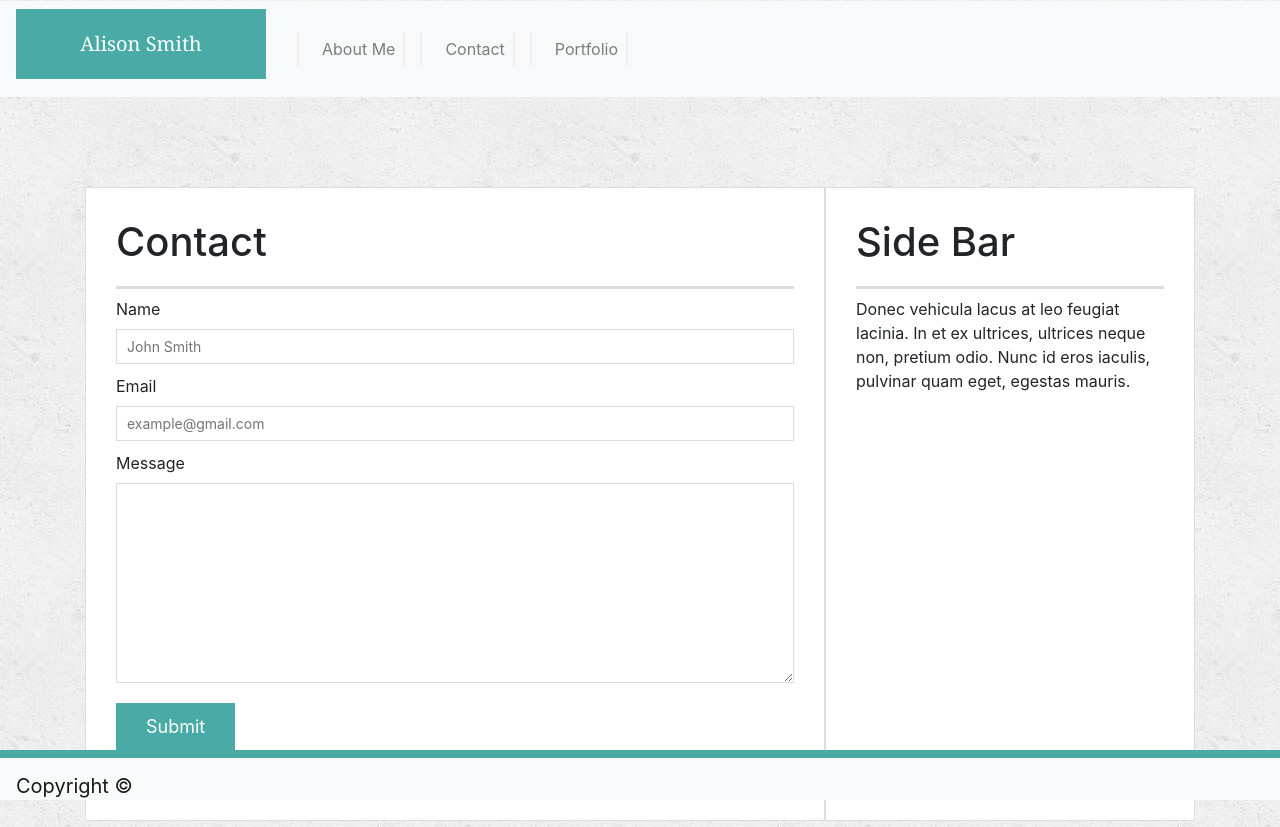
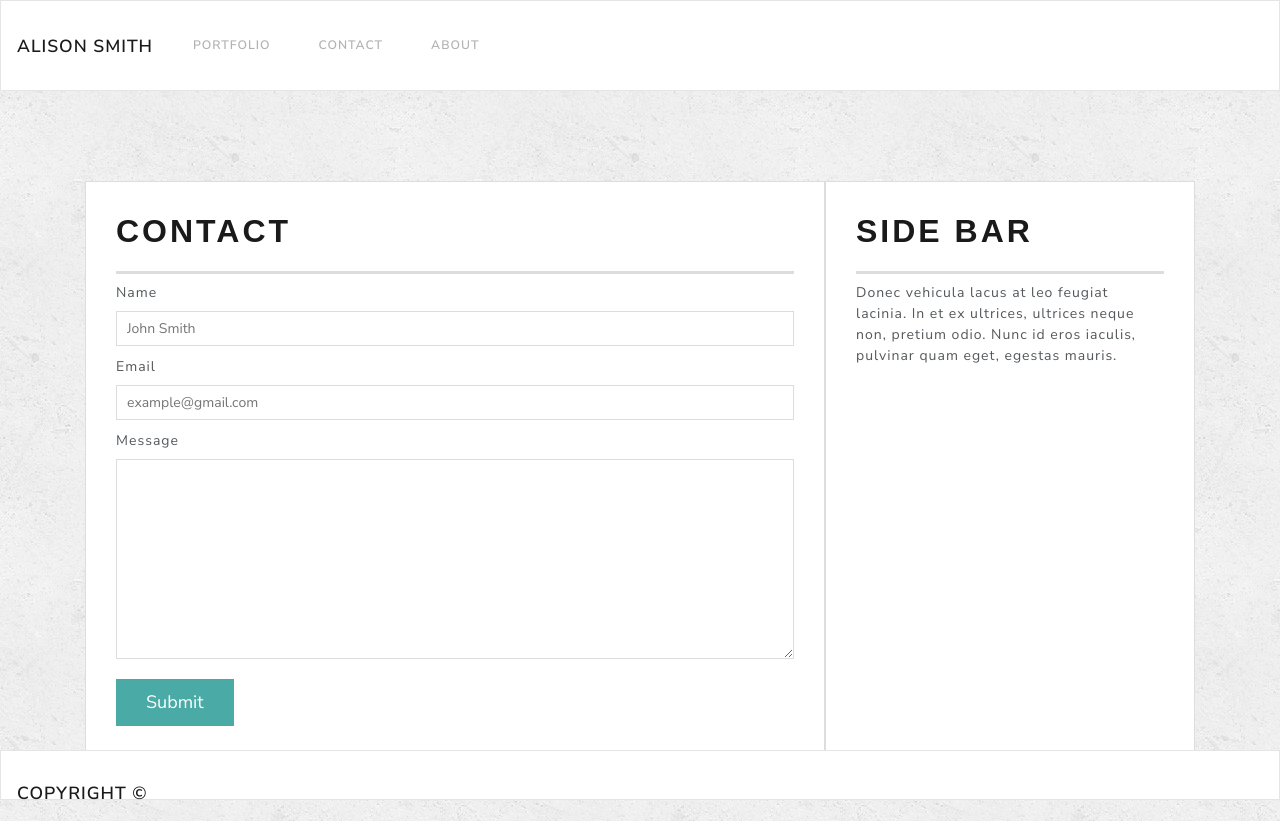
Before and after one commit to smithpyz/Bootstrap-Portfolio, a plain HTML site: page contact.html in a window 1280 px wide. Drawn offline with nearby package versions, Linux system fonts and the light colour scheme.

Commit message:
changes to style

```diff
--- a/assets/css/style.css
+++ b/assets/css/style.css
@@ -33,7 +33,7 @@ p:last-child {
 h1,
 h2,
 h3 {
-  font-family: Georgia, Times, "Times New Roman", serif;
+  font-family: Arial, Helvetica, sans-serif;
   font-weight: 700;
   color: #4aaaa5;
 }
@@ -52,49 +52,7 @@ h3 {
 
 /* header */
 
-#masthead {
-  position: fixed;
-  z-index: 99;
-  width: 100%;
-  margin: 0 0 30px;
-  overflow: auto;
-  color: #fff;
-  background: #fff;
-  border-bottom: 1px solid #ccc;
-}
 
-#logo {
-  margin-bottom: 10px;
-  float: left;
-  width: 250px;
-  height: 45%;
-  font-family: Georgia, Times, "Times New Roman", serif;
-  font-size: 20px;
-  font-weight: 500;
-  line-height: 3;
-  color: #fff;
-  text-align: center;
-  text-decoration: none;
-  background: #4aaaa5;
-}
-
-
-.navbar {
-  float: clear;
-  margin-top: 1px;
-}
-
-li.nav-item {
-  display: inline-block;
-  padding-left: 15px;
-  margin-left: 15px;
-  line-height: 18px;
-  color: #999;
-  text-decoration: none;
-  border-spacing: 3px;
-  border-left: 2px solid #efefef;
-  border-right: 2px solid #efefef;
-}
 
 /* footer */
 
--- a/contact.html
+++ b/contact.html
@@ -1,27 +1,44 @@
-<!doctype html>
-<html lang="en-us">
-
 <head>
   <meta charset="UTF-8">
   <title>Alison</title>
   <link rel="stylesheet" type="text/css" href="assets/css/reset.css">
   <link rel="stylesheet" type="text/css" href="assets/css/style.css">
-  <link rel="stylesheet" href="https://stackpath.bootstrapcdn.com/bootstrap/4.1.1/css/bootstrap.min.css" integrity="sha384-WskhaSGFgHYWDcbwN70/dfYBj47jz9qbsMId/iRN3ewGhXQFZCSftd1LZCfmhktB" crossorigin="anonymous">
+  <link href="https://stackpath.bootstrapcdn.com/bootswatch/4.1.2/lux/bootstrap.min.css" rel="stylesheet" integrity="sha384-58Vxhfld+b/l9kgnC3BTqFfoqWobrpZKMIaWTgND+yN43GDm0zBTE+j3BpPQAuTb"
+    crossorigin="anonymous">
   <meta name="viewport" content="width=device-width, initial-scale=1, shrink-to-fit=no">
 </head>
 
 <body>
 
-<nav class="navbar navbar-expand-lg navbar-light bg-light">
-  <a class="navbar-brand" a id="logo" href="#">Alison Smith</a>
-  <button class="navbar-toggler" type="button" data-toggle="collapse" data-target="#navbarTogglerDemo02" aria-controls="navbarTogglerDemo02" aria-expanded="false" aria-label="Toggle navigation">
-    <span class="navbar-toggler-icon"></span>
-  </button>
+  <nav class="navbar navbar-expand-lg navbar-light bg-light">
+    <a class="navbar-brand" href="#">ALISON SMITH</a>
+    <button class="navbar-toggler" type="button" data-toggle="collapse" data-target="#navbarColor03" aria-controls="navbarColor03"
+      aria-expanded="false" aria-label="Toggle navigation">
+      <span class="navbar-toggler-icon"></span>
+    </button>
+
+    <div class="collapse navbar-collapse" id="navbarColor03">
+      <ul class="navbar-nav mr-auto">
+        </li>
+        <li class="nav-item">
+          <a class="nav-link" href="portfolio.html">Portfolio</a>
+        </li>
+        <li class="nav-item">
+          <a class="nav-link" href="contact.html">Contact</a>
+        </li>
+        <li class="nav-item">
+          <a class="nav-link" href="index.html">About</a>
+        </li>
+      </ul>
+    </div>
+  </nav>
 
   <div class="collapse navbar-collapse" id="navbarTogglerDemo02">
     <ul class="navbar-nav mr-auto mt-2 mt-lg-0">
       <li class="nav-item">
-        <a class="nav-link" href="index.html">About Me <span class="sr-only">(current)</span></a>
+        <a class="nav-link" href="index.html">About Me
+          <span class="sr-only">(current)</span>
+        </a>
       </li>
       <li class="nav-item">
         <a class="nav-link" href="contact.html">Contact</a>
@@ -31,7 +48,7 @@
       </li>
     </ul>
   </div>
-</nav>
+  </nav>
 
   <div id="main-container" class="container container-fluid">
     <div class="row no-gutters">
--- a/index.html
+++ b/index.html
@@ -6,22 +6,42 @@
   <title>Alison</title>
   <link rel="stylesheet" type="text/css" href="assets/css/reset.css">
   <link rel="stylesheet" type="text/css" href="assets/css/style.css">
-  <link rel="stylesheet" href="https://stackpath.bootstrapcdn.com/bootstrap/4.1.1/css/bootstrap.min.css" integrity="sha384-WskhaSGFgHYWDcbwN70/dfYBj47jz9qbsMId/iRN3ewGhXQFZCSftd1LZCfmhktB" crossorigin="anonymous">
+  <link href="https://stackpath.bootstrapcdn.com/bootswatch/4.1.2/lux/bootstrap.min.css" rel="stylesheet" integrity="sha384-58Vxhfld+b/l9kgnC3BTqFfoqWobrpZKMIaWTgND+yN43GDm0zBTE+j3BpPQAuTb"
+    crossorigin="anonymous">
   <meta name="viewport" content="width=device-width, initial-scale=1, shrink-to-fit=no">
 </head>
 
 <body>
 
   <nav class="navbar navbar-expand-lg navbar-light bg-light">
-  <a class="navbar-brand" a id="logo" href="#">Alison Smith</a>
-  <button class="navbar-toggler" type="button" data-toggle="collapse" data-target="#navbarTogglerDemo02" aria-controls="navbarTogglerDemo02" aria-expanded="false" aria-label="Toggle navigation">
+    <a class="navbar-brand" href="#">ALISON SMITH</a>
+    <button class="navbar-toggler" type="button" data-toggle="collapse" data-target="#navbarColor03" aria-controls="navbarColor03"
+      aria-expanded="false" aria-label="Toggle navigation">
       <span class="navbar-toggler-icon"></span>
     </button>
+
+    <div class="collapse navbar-collapse" id="navbarColor03">
+      <ul class="navbar-nav mr-auto">
+        </li>
+        <li class="nav-item">
+          <a class="nav-link" href="portfolio.html">Portfolio</a>
+        </li>
+        <li class="nav-item">
+          <a class="nav-link" href="contact.html">Contact</a>
+        </li>
+        <li class="nav-item">
+          <a class="nav-link" href="index.html">About</a>
+        </li>
+      </ul>
+    </div>
+  </nav>
 
   <div class="collapse navbar-collapse" id="navbarTogglerDemo02">
     <ul class="navbar-nav mr-auto mt-2 mt-lg-0">
       <li class="nav-item">
-        <a class="nav-link" href="index.html">About Me <span class="sr-only">(current)</span></a>
+        <a class="nav-link" href="index.html">About Me
+          <span class="sr-only">(current)</span>
+        </a>
       </li>
       <li class="nav-item">
         <a class="nav-link" href="contact.html">Contact</a>
@@ -41,11 +61,15 @@
 
           <img src="assets/images/cat.jpg" class="img-fluid" alt="Alison Smith">
 
-        <p>Lorem ipsum dolor sit amet, consectetur adipiscing elit. Aliquam vestibulum luctus felis, ac rhoncus nunc porttitor condimentum. Mauris sit amet dolor eu elit varius varius facilisis id arcu. Proin vel dui massa. Nunc rhoncus fringilla pharetra. Vestibulum bibendum consectetur euismod. Proin commodo purus vitae sollicitudin consectetur.</p>
+          <p>Lorem ipsum dolor sit amet, consectetur adipiscing elit. Aliquam vestibulum luctus felis, ac rhoncus nunc porttitor
+            condimentum. Mauris sit amet dolor eu elit varius varius facilisis id arcu. Proin vel dui massa. Nunc rhoncus
+            fringilla pharetra. Vestibulum bibendum consectetur euismod. Proin commodo purus vitae sollicitudin consectetur.</p>
 
-        <p>Donec vehicula lacus at leo feugiat lacinia. In et ex ultrices, ultrices neque non, pretium odio. Nunc id eros iaculis, pulvinar quam eget, egestas mauris.</p>
+          <p>Donec vehicula lacus at leo feugiat lacinia. In et ex ultrices, ultrices neque non, pretium odio. Nunc id eros
+            iaculis, pulvinar quam eget, egestas mauris.</p>
 
-        <p>Suspendisse dictum, arcu at convallis faucibus, quam sapien tincidunt nunc, sit amet egestas nibh tortor et mi. Orci varius natoque penatibus et magnis dis parturient montes, nascetur ridiculus mus.</p>
+          <p>Suspendisse dictum, arcu at convallis faucibus, quam sapien tincidunt nunc, sit amet egestas nibh tortor et mi.
+            Orci varius natoque penatibus et magnis dis parturient montes, nascetur ridiculus mus.</p>
         </section>
       </div>
 
@@ -54,7 +78,8 @@
         <section class="side-section">
           <h1>Side Bar</h1>
 
-          <p>Donec vehicula lacus at leo feugiat lacinia. In et ex ultrices, ultrices neque non, pretium odio. Nunc id eros iaculis, pulvinar quam eget, egestas mauris.</p>
+          <p>Donec vehicula lacus at leo feugiat lacinia. In et ex ultrices, ultrices neque non, pretium odio. Nunc id eros
+            iaculis, pulvinar quam eget, egestas mauris.</p>
         </section>
       </div>
     </div>
@@ -70,8 +95,12 @@
 
   <!-- Optional JavaScript -->
   <!-- jQuery first, then Popper.js, then Bootstrap JS -->
-  <script src="https://code.jquery.com/jquery-3.3.1.slim.min.js" integrity="sha384-q8i/X+965DzO0rT7abK41JStQIAqVgRVzpbzo5smXKp4YfRvH+8abtTE1Pi6jizo" crossorigin="anonymous"></script>
-  <script src="https://cdnjs.cloudflare.com/ajax/libs/popper.js/1.14.3/umd/popper.min.js" integrity="sha384-ZMP7rVo3mIykV+2+9J3UJ46jBk0WLaUAdn689aCwoqbBJiSnjAK/l8WvCWPIPm49" crossorigin="anonymous"></script>
-  <script src="https://stackpath.bootstrapcdn.com/bootstrap/4.1.1/js/bootstrap.min.js" integrity="sha384-smHYKdLADwkXOn1EmN1qk/HfnUcbVRZyYmZ4qpPea6sjB/pTJ0euyQp0Mk8ck+5T" crossorigin="anonymous"></script>
+  <script src="https://code.jquery.com/jquery-3.3.1.slim.min.js" integrity="sha384-q8i/X+965DzO0rT7abK41JStQIAqVgRVzpbzo5smXKp4YfRvH+8abtTE1Pi6jizo"
+    crossorigin="anonymous"></script>
+  <script src="https://cdnjs.cloudflare.com/ajax/libs/popper.js/1.14.3/umd/popper.min.js" integrity="sha384-ZMP7rVo3mIykV+2+9J3UJ46jBk0WLaUAdn689aCwoqbBJiSnjAK/l8WvCWPIPm49"
+    crossorigin="anonymous"></script>
+  <script src="https://stackpath.bootstrapcdn.com/bootstrap/4.1.1/js/bootstrap.min.js" integrity="sha384-smHYKdLADwkXOn1EmN1qk/HfnUcbVRZyYmZ4qpPea6sjB/pTJ0euyQp0Mk8ck+5T"
+    crossorigin="anonymous"></script>
 </body>
+
 </html>
```
Also changed, not shown: portfolio.html (+28 -11 lines). Lines whose indentation alone changed are shown as unchanged.
